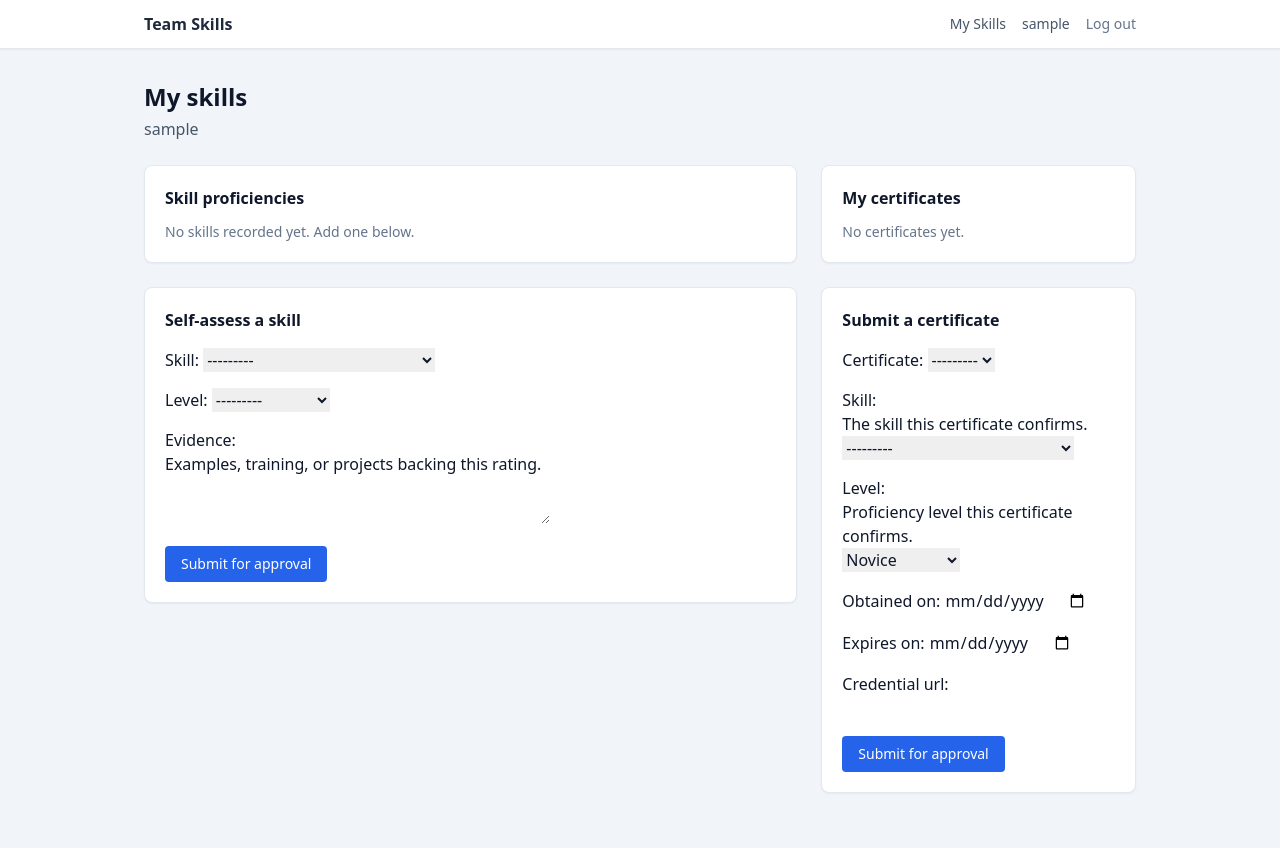
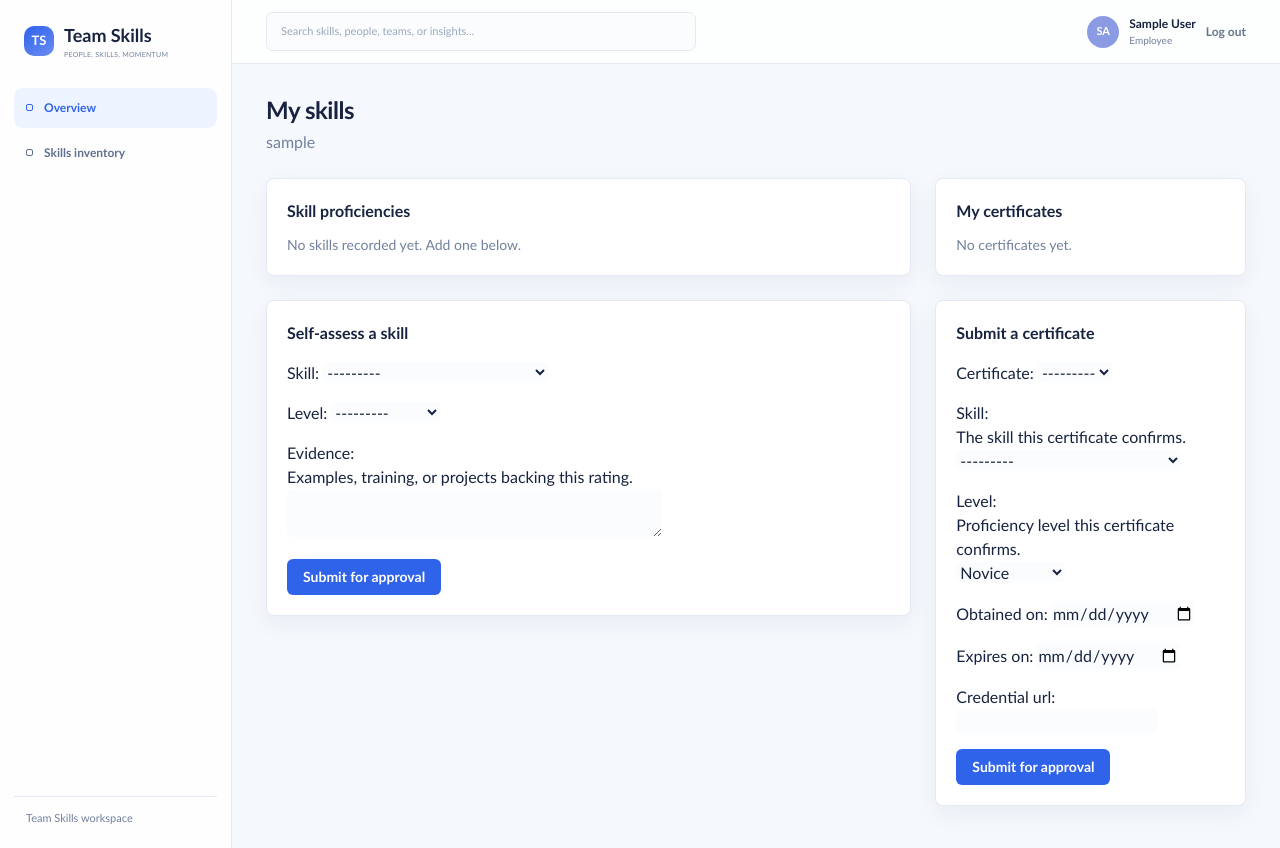
Before and after one commit to Chawiry/MNHackathon2026, a Django app: page /skills/me/ in a window 1280 px wide. Before the commit the page ends 793 px from the top, so only its background shows below. Run offline with Django 5.2, Linux system fonts and the light colour scheme; the visitor is signed in with stand-in values (Sample User, id 1); data comes from the database, SQL or seed files in the repository; data that the repository does not hold is empty; some libraries are stand-ins or nearby versions.

Commit message:
Restyle app with dashboard navigation shell

```diff
--- /dev/null
+++ b/static/app.css
@@ -0,0 +1,272 @@
+:root {
+  --ink: #17233f;
+  --muted: #71809d;
+  --line: #e4eaf4;
+  --panel: #ffffff;
+  --canvas: #f5f8fc;
+  --blue: #2f63e9;
+  --blue-soft: #edf3ff;
+  --green: #25b978;
+  --shadow: 0 8px 24px rgba(34, 62, 113, 0.06);
+}
+
+* {
+  box-sizing: border-box;
+}
+
+body {
+  background: var(--canvas) !important;
+  color: var(--ink) !important;
+  font-family: "Trebuchet MS", "Segoe UI", sans-serif;
+  letter-spacing: 0;
+}
+
+.app-frame {
+  min-height: 100vh;
+  display: flex;
+}
+
+.app-sidebar {
+  width: 232px;
+  flex: 0 0 232px;
+  background: rgba(255, 255, 255, 0.92);
+  border-right: 1px solid var(--line);
+  display: flex;
+  flex-direction: column;
+  padding: 22px 14px;
+}
+
+.brand {
+  display: flex;
+  align-items: center;
+  gap: 10px;
+  padding: 0 10px 28px;
+  color: var(--ink);
+  font-weight: 800;
+  font-size: 18px;
+}
+
+.brand-mark {
+  width: 30px;
+  height: 30px;
+  display: grid;
+  place-items: center;
+  border-radius: 10px;
+  color: white;
+  background: linear-gradient(145deg, #2f63e9, #6b8cf4);
+  font-size: 13px;
+  letter-spacing: 0;
+}
+
+.brand small {
+  display: block;
+  color: var(--muted);
+  font-size: 7px;
+  font-weight: 500;
+  letter-spacing: .04em;
+}
+
+.sidebar-nav {
+  display: grid;
+  gap: 5px;
+}
+
+.sidebar-link {
+  display: flex;
+  align-items: center;
+  gap: 11px;
+  padding: 11px 12px;
+  border-radius: 9px;
+  color: #60708e;
+  font-size: 12px;
+  font-weight: 600;
+  text-decoration: none;
+}
+
+.sidebar-link:hover,
+.sidebar-link.active {
+  color: var(--blue);
+  background: var(--blue-soft);
+}
+
+.sidebar-link::before {
+  content: "";
+  width: 7px;
+  height: 7px;
+  border: 1.5px solid currentColor;
+  border-radius: 2px;
+}
+
+.sidebar-footer {
+  margin-top: auto;
+  padding: 13px 12px 0;
+  border-top: 1px solid var(--line);
+  color: var(--muted);
+  font-size: 11px;
+}
+
+.app-content {
+  min-width: 0;
+  flex: 1;
+}
+
+.topbar {
+  height: 64px;
+  display: flex;
+  align-items: center;
+  justify-content: space-between;
+  gap: 20px;
+  padding: 0 34px;
+  background: rgba(255, 255, 255, 0.84);
+  border-bottom: 1px solid var(--line);
+}
+
+.search-box {
+  width: min(430px, 55vw);
+  padding: 10px 14px;
+  border: 1px solid var(--line);
+  border-radius: 7px;
+  color: #9aa7be;
+  font-size: 11px;
+  background: #fbfcfe;
+}
+
+.user-menu {
+  display: flex;
+  align-items: center;
+  gap: 10px;
+  color: var(--ink);
+  font-size: 12px;
+  font-weight: 700;
+}
+
+.user-menu span {
+  display: block;
+  color: var(--muted);
+  font-size: 10px;
+  font-weight: 500;
+}
+
+.avatar {
+  width: 32px;
+  height: 32px;
+  display: grid;
+  place-items: center;
+  border-radius: 50%;
+  color: white;
+  background: #8a9be4;
+  font-size: 11px;
+  font-weight: 700;
+}
+
+.page-wrap {
+  max-width: 1440px;
+  margin: 0 auto;
+  padding: 30px 34px 42px;
+}
+
+main h1 {
+  color: var(--ink);
+  font-size: 25px;
+  letter-spacing: -.02em;
+}
+
+main h2,
+main h3,
+main h4 {
+  color: var(--ink);
+}
+
+main .bg-white {
+  background: var(--panel) !important;
+  border-color: var(--line) !important;
+  border-radius: 8px !important;
+  box-shadow: var(--shadow) !important;
+}
+
+main .bg-slate-50 {
+  background: #f7f9fd !important;
+  border-color: var(--line) !important;
+}
+
+main .text-slate-600,
+main .text-slate-500,
+main .text-slate-700 {
+  color: var(--muted) !important;
+}
+
+main button,
+main a.bg-blue-600 {
+  border-radius: 6px !important;
+  background: var(--blue) !important;
+  font-weight: 700;
+}
+
+main button:hover,
+main a.bg-blue-600:hover {
+  background: #2454d0 !important;
+}
+
+main input,
+main select,
+main textarea {
+  border-color: var(--line) !important;
+  border-radius: 5px !important;
+  background: #fbfcfe;
+}
+
+main table thead tr {
+  color: var(--muted) !important;
+}
+
+main table tbody tr {
+  border-color: #edf1f7 !important;
+}
+
+.flash-message {
+  border: 1px solid #d7e4ff;
+  border-radius: 7px;
+  background: #f1f6ff;
+  color: #31539a;
+}
+
+.mobile-menu {
+  display: none;
+}
+
+@media (max-width: 800px) {
+  .app-sidebar {
+    display: none;
+  }
+
+  .topbar {
+    height: auto;
+    min-height: 64px;
+    padding: 14px 18px;
+  }
+
+  .search-box {
+    width: 100%;
+  }
+
+  .user-menu > div:not(.avatar) {
+    display: none;
+  }
+
+  .page-wrap {
+    padding: 24px 16px 32px;
+  }
+
+  .mobile-menu {
+    display: block;
+    margin-bottom: 18px;
+    overflow-x: auto;
+    white-space: nowrap;
+  }
+
+  .mobile-menu .sidebar-link {
+    display: inline-flex;
+    margin-right: 4px;
+    padding: 8px 10px;
+  }
+}
--- a/templates/base.html
+++ b/templates/base.html
@@ -5,45 +5,64 @@
   <meta charset="UTF-8">
   <meta name="viewport" content="width=device-width, initial-scale=1.0">
   <title>{% block title %}Team Skills{% endblock %}</title>
+  <link rel="stylesheet" href="{% static 'app.css' %}">
   <script src="https://cdn.tailwindcss.com"></script>
   <script src="https://unpkg.com/htmx.org@2.0.4"></script>
   <script defer src="https://unpkg.com/alpinejs@3.14.8"></script>
 </head>
-<body class="bg-slate-100 text-slate-900 min-h-screen">
+<body class="min-h-screen">
   {% if user.is_authenticated %}
-  <nav class="bg-white shadow-sm border-b border-slate-200">
-    <div class="max-w-5xl mx-auto px-4 py-3 flex items-center justify-between">
-      <a href="{% url 'home' %}" class="font-semibold text-slate-800">Team Skills</a>
-      <div class="flex items-center gap-4 text-sm">
-        <a href="{% url 'my_skills' %}" class="text-slate-600 hover:text-slate-900">My Skills</a>
-        {% if user.tier == 'team_manager' %}
-          <a href="{% url 'team_list' %}" class="text-slate-600 hover:text-slate-900">Teams</a>
+  <div class="app-frame">
+    <aside class="app-sidebar">
+      <a href="{% url 'home' %}" class="brand">
+        <span class="brand-mark">TS</span>
+        <span>Team Skills<small>PEOPLE, SKILLS, MOMENTUM</small></span>
+      </a>
+      <nav class="sidebar-nav">
+        <a href="{% url 'home' %}" class="sidebar-link active">Overview</a>
+        <a href="{% url 'my_skills' %}" class="sidebar-link">Skills inventory</a>
+        {% if user.tier == 'team_manager' or user.tier == 'leadership' %}
+          <a href="{% url 'team_list' %}" class="sidebar-link">Teams</a>
+          <a href="{% url 'approvals' %}" class="sidebar-link">Approvals</a>
         {% endif %}
         {% if user.tier == 'leadership' %}
-          <a href="{% url 'project_list' %}" class="text-slate-600 hover:text-slate-900">Projects</a>
-          <a href="{% url 'user_list' %}" class="text-slate-600 hover:text-slate-900">Users</a>
+          <a href="{% url 'project_list' %}" class="sidebar-link">Projects</a>
+          <a href="{% url 'user_list' %}" class="sidebar-link">People</a>
         {% endif %}
-        {% if user.tier == 'team_manager' or user.tier == 'leadership' %}
-          <a href="{% url 'approvals' %}" class="text-slate-600 hover:text-slate-900">Approvals</a>
-        {% endif %}
-        <span class="text-slate-600">{{ user.username }}</span>
-        <form method="post" action="{% url 'logout' %}">
-          {% csrf_token %}
-          <button type="submit" class="text-slate-500 hover:text-slate-800">Log out</button>
-        </form>
-      </div>
-    </div>
-  </nav>
+      </nav>
+      <div class="sidebar-footer">Team Skills workspace</div>
+    </aside>
+
+    <div class="app-content">
+      <header class="topbar">
+        <div class="search-box">Search skills, people, teams, or insights...</div>
+        <div class="user-menu">
+          <div class="avatar">{{ user.username|slice:':2'|upper }}</div>
+          <div>{{ user.get_full_name|default:user.username }}<span>{{ user.get_tier_display }}</span></div>
+          <form method="post" action="{% url 'logout' %}">
+            {% csrf_token %}
+            <button type="submit" class="text-xs text-slate-500 hover:text-slate-800">Log out</button>
+          </form>
+        </div>
+      </header>
+
+      <nav class="mobile-menu">
+        <a href="{% url 'home' %}" class="sidebar-link active">Overview</a>
+        <a href="{% url 'my_skills' %}" class="sidebar-link">Skills</a>
+        {% if user.tier == 'team_manager' or user.tier == 'leadership' %}<a href="{% url 'team_list' %}" class="sidebar-link">Teams</a>{% endif %}
+        {% if user.tier == 'leadership' %}<a href="{% url 'project_list' %}" class="sidebar-link">Projects</a>{% endif %}
+      </nav>
+
   {% endif %}
-
-  <main class="max-w-5xl mx-auto px-4 py-8">
+  <main class="page-wrap">
     {% if messages %}
-      {% for message in messages %}
-        <div class="mb-4 px-4 py-3 rounded bg-blue-50 border border-blue-200 text-blue-900">{{ message }}</div>
-      {% endfor %}
+      {% for message in messages %}<div class="flash-message mb-4 px-4 py-3">{{ message }}</div>{% endfor %}
     {% endif %}
-
     {% block content %}{% endblock %}
   </main>
+  {% if user.is_authenticated %}
+    </div>
+  </div>
+  {% endif %}
 </body>
 </html>
```
